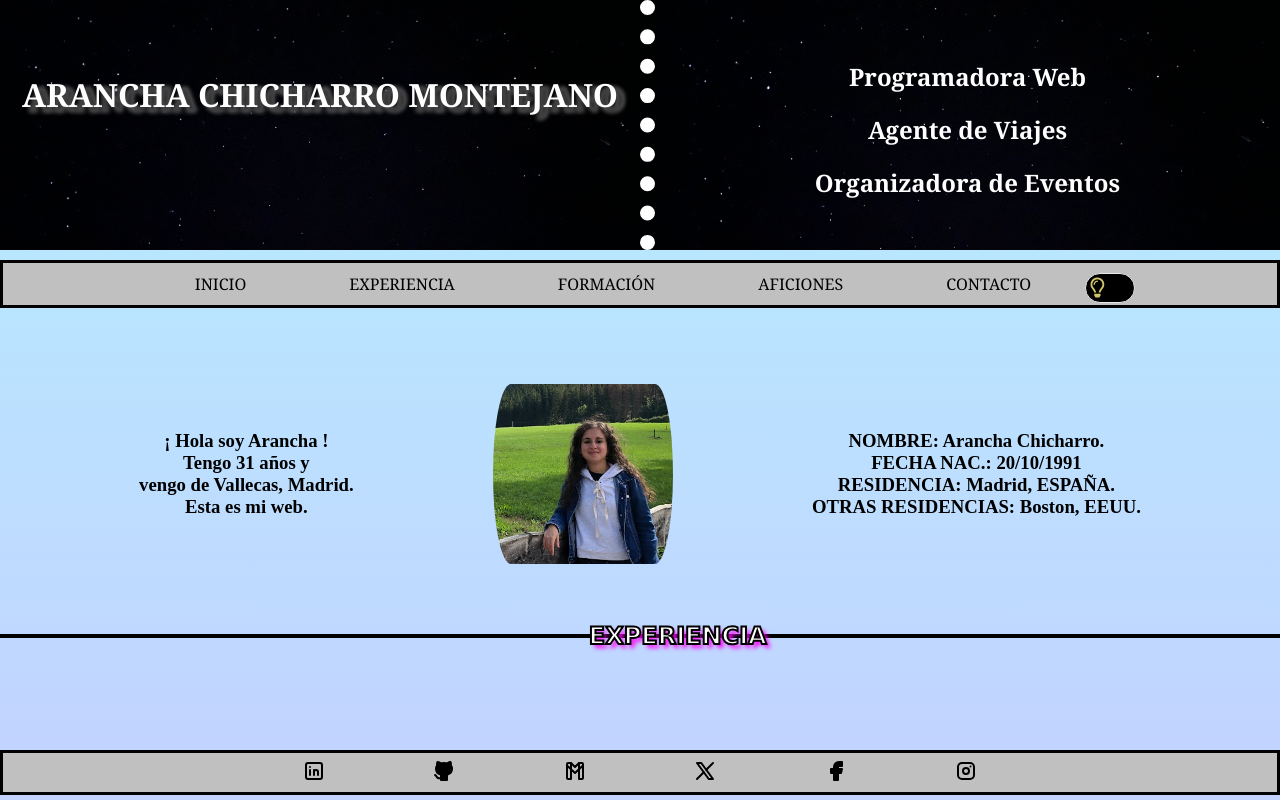
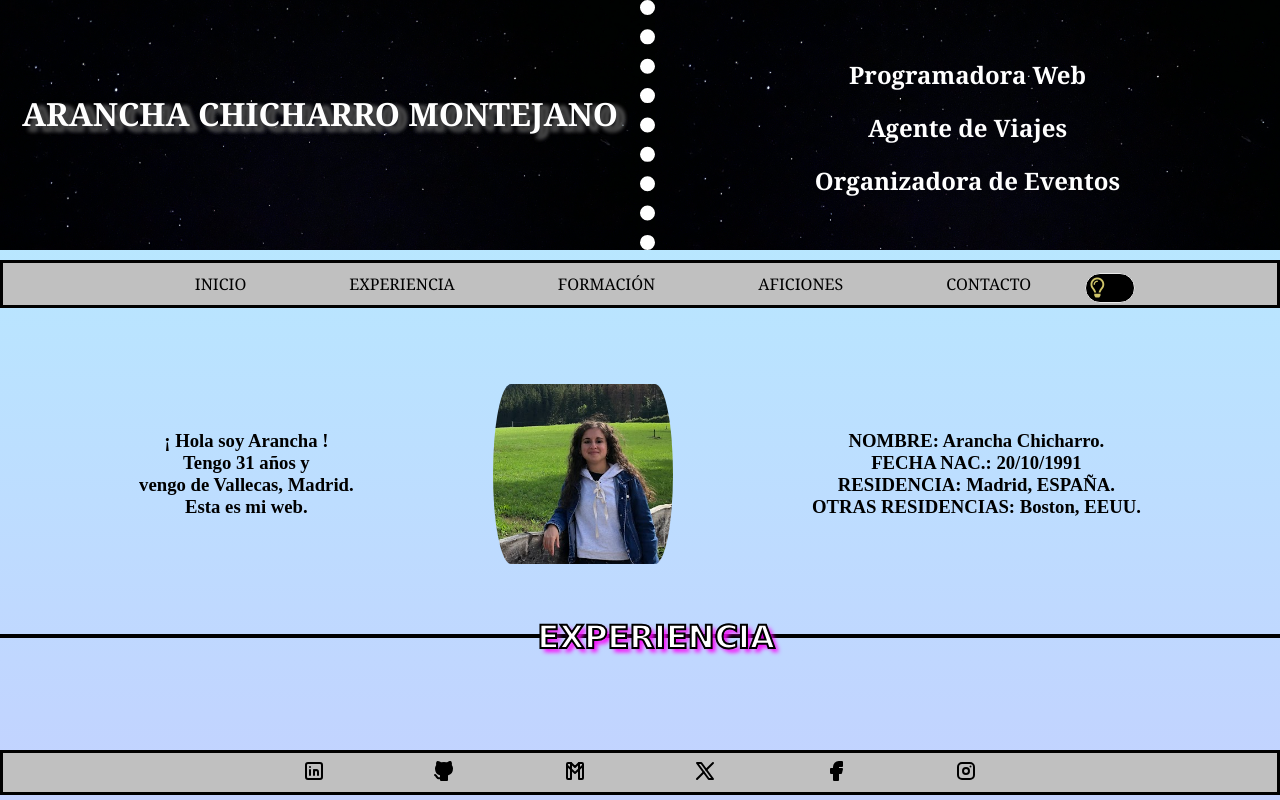
Before and after one commit to AranchaC/DIW-ACM, a plain HTML site: page miWeb/index.html in a window 1280 px wide. Shown: the top 800 px of the page. Drawn offline with Linux system fonts and the light colour scheme; a script that the page names is missing.

Commit message:
12nov 12.27

```diff
--- a/miWeb/scss/partials/_header.scss
+++ b/miWeb/scss/partials/_header.scss
@@ -14,10 +14,10 @@ header {
         font-family: Cambria, Cochin, Georgia, Times, 'Times New Roman', serif;
         font-weight: bold;
         text-align: center;
-        padding: 8px;
+        align-items: center;
         h1{
             text-shadow: 7px 4px 5px var(--color-2), 7px 4px 5px var(--color-1);
-            padding-top: 7%;
+            padding-top: 11%;
         }
     }
 
@@ -31,7 +31,7 @@ header {
         font-family: Cambria, Cochin, Georgia, Times, 'Times New Roman', serif;
         font-weight: bold;
         text-align: center;
-        padding: 40px;
+        padding-top: 3%;
         border-left: 15px dotted var(--color-1) ;
         /* dashed, double, groove */
     }
--- a/miWeb/scss/partials/_main.scss
+++ b/miWeb/scss/partials/_main.scss
@@ -6,16 +6,18 @@ section {
     height: 300px;
     margin: 10px 0;
     position: relative;
+    // text-align: center;
 
     & h2 {
         position: absolute;
-        left: 46%;
-        top: -36px;
+        left: 42%;
+
+        top: -47px;
         color: var(--color-1);
         text-shadow: 4px 4px 4px  rgb(251, 6, 251);
         font-weight: bold;
         -webkit-text-stroke: 2px var(--color-2);
-        font-size: x-large;
+        font-size: 200%;
         font-family:'Lucida Sans', 'Lucida Sans Regular', 'Lucida Grande',
                 'Lucida Sans Unicode', Geneva, Verdana, sans-serif;
     }
```
Also changed, not shown: miWeb/css/estilos.css, 1 other file.
